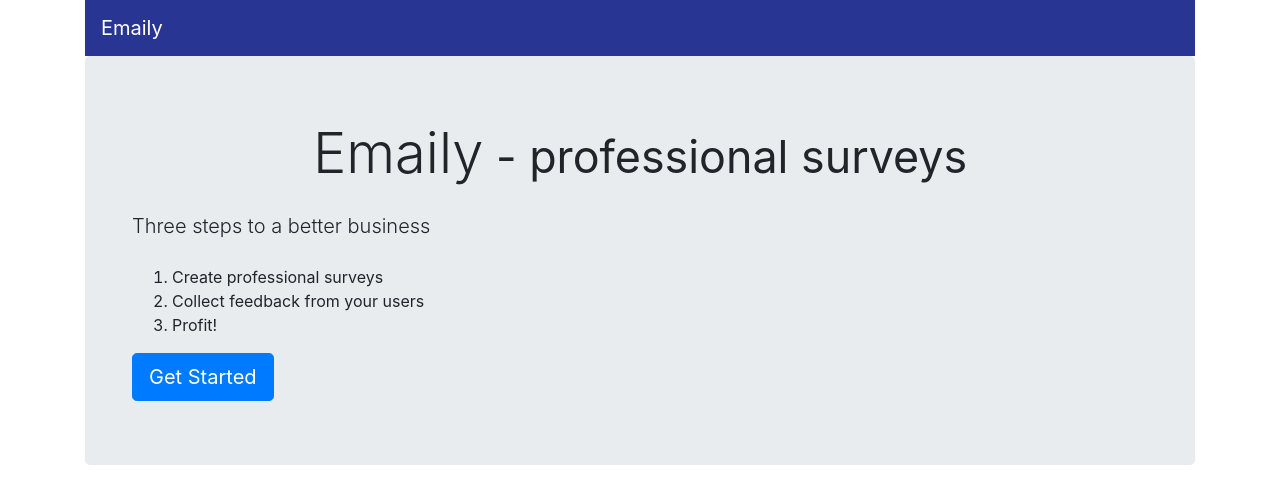
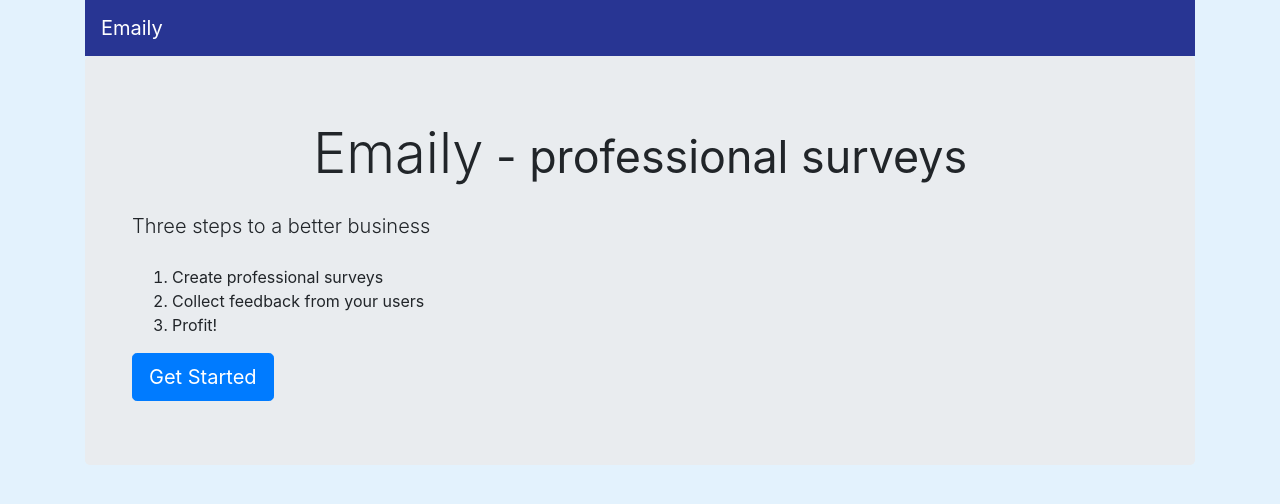
Before and after one commit to JulianNicholls/Node-with-React-Improved, a React (Create React App) app in the folder client/: page / in a window 1280 px wide. Shown: the top 504 px of the page. Built offline with nearby package versions, Linux system fonts and the light colour scheme; no server answers.

Commit message:
Add a pale blue background to the body

```diff
--- a/client/src/css/style.css
+++ b/client/src/css/style.css
@@ -1,3 +1,7 @@
+body {
+  background: #E3F2FD;
+}
+
 nav {
   background-color: #283593;
 }
```
